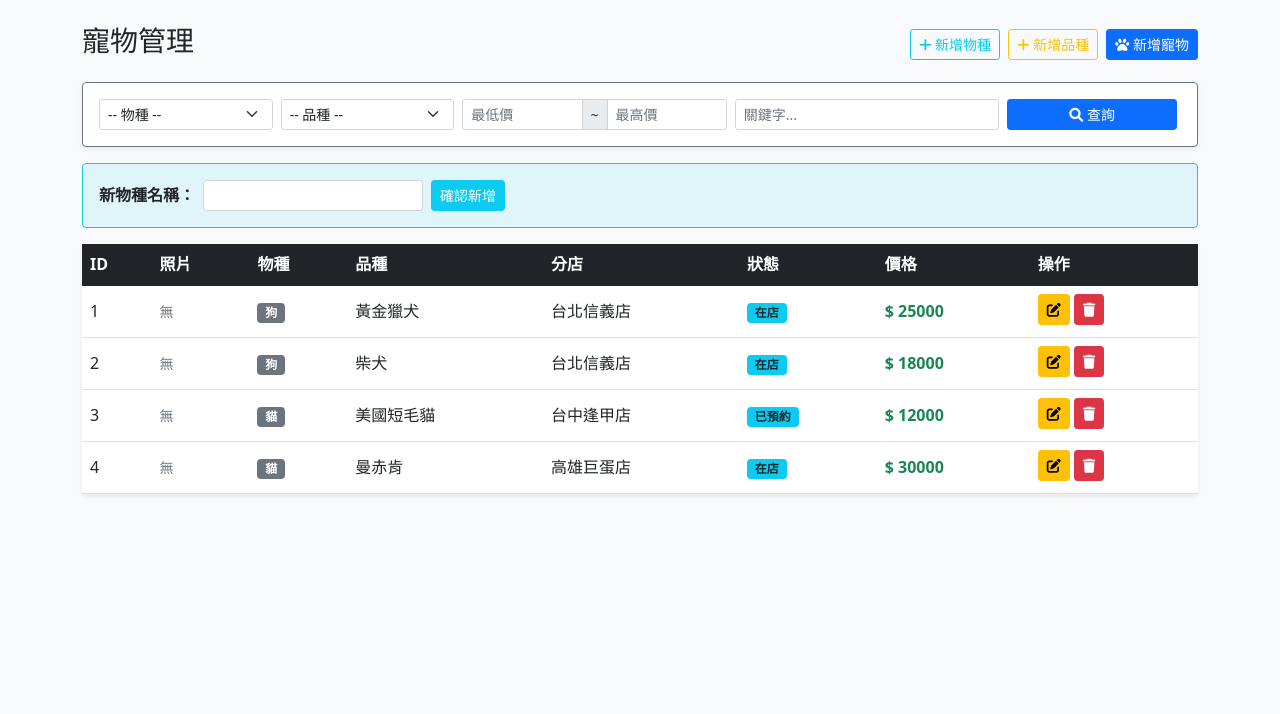
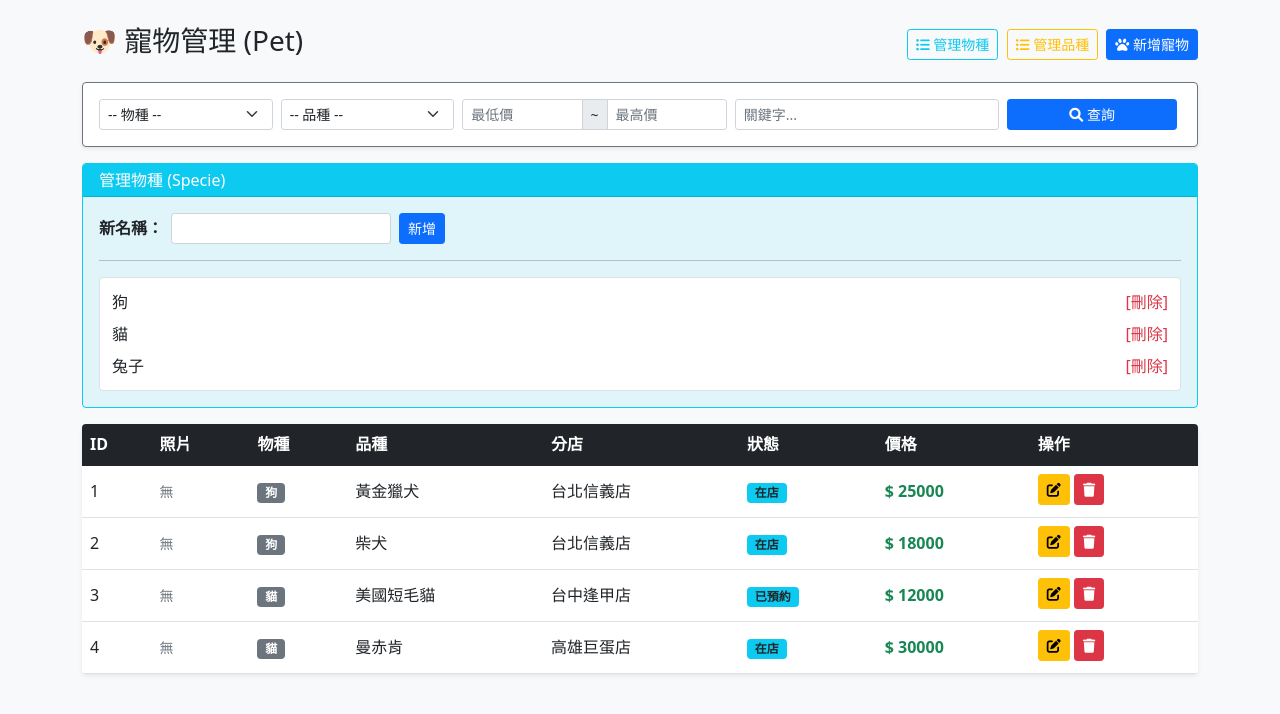
Before and after one commit to Serenetaytay/database_project, a PHP site: page /pet_mngt.php in a window 1280 px wide, after a click on "管理物種". Shown: the part 56-770 px from the top of the page. Run offline with PHP 8.4, Linux system fonts and the light colour scheme; data comes from the database, SQL or seed files in the repository.

Commit message:
Update pet_mngt.php

```diff
--- a/admin/pet_mngt.php
+++ b/admin/pet_mngt.php
@@ -165,6 +165,12 @@ $sql_query .= " ORDER BY PET.petID ASC"; // 升冪
     <title>寵物管理系統</title>
     <link href="https://cdn.jsdelivr.net/npm/bootstrap@5.1.3/dist/css/bootstrap.min.css" rel="stylesheet">
     <link rel="stylesheet" href="https://cdnjs.cloudflare.com/ajax/libs/font-awesome/6.0.0/css/all.min.css">
+    <style>
+        .manage-list {
+            max-height: 200px;
+            overflow-y: auto;
+        }
+    </style>
 </head>
 <body class="bg-light">
 
@@ -173,13 +179,13 @@ $sql_query .= " ORDER BY PET.petID ASC"; // 升冪
     <div class="container mt-4">
 
         <div class="d-flex justify-content-between align-items-center mb-3">
-            <h3>寵物管理</h3>
+            <h3>🐶 寵物管理 (Pet)</h3>
             <div>
                 <button class="btn btn-outline-info btn-sm me-1" type="button" data-bs-toggle="collapse" data-bs-target="#addSpecieBox">
-                    <i class="fas fa-plus"></i> 新增物種
+                    <i class="fas fa-list-ul"></i> 管理物種
                 </button>
                 <button class="btn btn-outline-warning btn-sm me-1" type="button" data-bs-toggle="collapse" data-bs-target="#addBreedBox">
-                    <i class="fas fa-plus"></i> 新增品種
+                    <i class="fas fa-list-ul"></i> 管理品種
                 </button>
                 <button class="btn btn-primary btn-sm" type="button" data-bs-toggle="collapse" data-bs-target="#addPetBox">
                     <i class="fas fa-paw"></i> <?php echo $editData ? '編輯寵物 (展開中)' : '新增寵物'; ?>
@@ -225,7 +231,7 @@ $sql_query .= " ORDER BY PET.petID ASC"; // 升冪
                 </div>
                 <div class="col-md-2 d-flex">
                     <button type="submit" class="btn btn-primary btn-sm w-100 me-1"><i class="fas fa-search"></i> 查詢</button>
-                    <?php if(!empty($searchKeyword) || !empty($filter_sID)): ?>
+                    <?php if(!empty($searchKeyword) || !empty($filter_sID) || !empty($filter_min)): ?>
                         <a href="pet_mngt.php" class="btn btn-outline-secondary btn-sm w-50">清除</a>
                     <?php endif; ?>
                 </div>
@@ -233,33 +239,72 @@ $sql_query .= " ORDER BY PET.petID ASC"; // 升冪
         </form>
 
         <div class="mb-3">
-
             <div class="collapse mb-2" id="addSpecieBox">
-                <div class="card card-body bg-info bg-opacity-10 border-info">
-                    <form method="post" class="row g-2 align-items-center">
-                        <div class="col-auto"><label class="fw-bold">新物種名稱：</label></div>
+                <div class="card bg-info bg-opacity-10 border-info">
+                    <div class="card-header bg-info text-white py-1">管理物種 (Specie)</div>
+                    <div class="card-body">
+                        <form method="post" class="row g-2 align-items-center mb-3">
+                            <div class="col-auto"><label class="fw-bold">新名稱：</label></div>
                             <div class="col-auto"><input type="text" name="sName" class="form-control form-control-sm" required></div>
-                        <div class="col-auto"><button type="submit" name="add_specie" class="btn btn-sm btn-info text-white">確認新增</button></div>
+                            <div class="col-auto"><button type="submit" name="add_specie" class="btn btn-sm btn-primary">新增</button></div>
                         </form>
+                        <hr>
+                        <div class="manage-list bg-white p-2 border rounded">
+                            <table class="table table-sm table-borderless mb-0">
+                                <?php
+                                $all_s = $conn->query("SELECT * FROM SPECIE");
+                                while ($row = $all_s->fetch_assoc()) {
+                                    echo "<tr>
+                                            <td>{$row['sName']}</td>
+                                            <td class='text-end'><a href='?del_specie={$row['sID']}' class='text-danger text-decoration-none' onclick='return confirm(\"確定刪除此物種？\\n(若有相關品種將無法刪除)\")'>[刪除]</a></td>
+                                          </tr>";
+                                }
+                                ?>
+                            </table>
+                        </div>
+                    </div>
                 </div>
             </div>
 
             <div class="collapse mb-2" id="addBreedBox">
-                <div class="card card-body bg-warning bg-opacity-10 border-warning">
-                    <form method="post" class="row g-2 align-items-center">
+                <div class="card bg-warning bg-opacity-10 border-warning">
+                    <div class="card-header bg-warning text-dark py-1">管理品種 (Breed)</div>
+                    <div class="card-body">
+                        <form method="post" class="row g-2 align-items-center mb-3">
                             <div class="col-auto"><label class="fw-bold">所屬物種：</label></div>
                             <div class="col-auto">
                                 <select name="sID" class="form-select form-select-sm" required>
                                     <option value="">請選擇</option>
                                     <?php
-                                $s_res = $conn->query("SELECT * FROM SPECIE");
-                                while($s = $s_res->fetch_assoc()) echo "<option value='{$s['sID']}'>{$s['sName']}</option>";
+                                    // 為了顯示方便，重新撈一次
+                                    $s_res2 = $conn->query("SELECT * FROM SPECIE");
+                                    while($s = $s_res2->fetch_assoc()) echo "<option value='{$s['sID']}'>{$s['sName']}</option>";
                                     ?>
                                 </select>
                             </div>
                             <div class="col-auto"><input type="text" name="bName" class="form-control form-control-sm" placeholder="新品種名" required></div>
-                        <div class="col-auto"><button type="submit" name="add_breed" class="btn btn-sm btn-warning text-dark">確認新增</button></div>
+                            <div class="col-auto"><button type="submit" name="add_breed" class="btn btn-sm btn-primary">新增</button></div>
                         </form>
+                        <hr>
+                        <div class="manage-list bg-white p-2 border rounded">
+                            <table class="table table-sm table-striped mb-0">
+                                <thead><tr><th>物種</th><th>品種</th><th>操作</th></tr></thead>
+                                <tbody>
+                                <?php
+                                // JOIN SPECIE 顯示物種名
+                                $all_b = $conn->query("SELECT BREED.*, SPECIE.sName FROM BREED JOIN SPECIE ON BREED.sID = SPECIE.sID ORDER BY SPECIE.sID");
+                                while ($row = $all_b->fetch_assoc()) {
+                                    echo "<tr>
+                                            <td><span class='badge bg-secondary'>{$row['sName']}</span></td>
+                                            <td>{$row['bName']}</td>
+                                            <td class='text-end'><a href='?del_breed={$row['bID']}' class='text-danger text-decoration-none' onclick='return confirm(\"確定刪除此品種？\\n(若有相關寵物將無法刪除)\")'>[刪除]</a></td>
+                                          </tr>";
+                                }
+                                ?>
+                                </tbody>
+                            </table>
+                        </div>
+                    </div>
                 </div>
             </div>
 
@@ -357,7 +402,7 @@ $sql_query .= " ORDER BY PET.petID ASC"; // 升冪
             </div>
         </div>
 
-        <table class="table table-hover align-middle bg-white shadow-sm">
+        <table class="table table-hover align-middle bg-white shadow-sm rounded overflow-hidden">
             <thead class="table-dark">
                 <tr>
                     <th>ID</th><th>照片</th><th>物種</th><th>品種</th><th>分店</th><th>狀態</th><th>價格</th><th>操作</th>
@@ -366,6 +411,7 @@ $sql_query .= " ORDER BY PET.petID ASC"; // 升冪
             <tbody>
                 <?php
                 $result = $conn->query($sql_query);
+
                 if ($result && $result->num_rows > 0) {
                     while ($row = $result->fetch_assoc()) {
                         $imgHtml = "<span class='text-muted small'>無</span>";
@@ -391,13 +437,15 @@ $sql_query .= " ORDER BY PET.petID ASC"; // 升冪
                                 <td><span class='badge bg-info text-dark'>{$row['status']}</span></td>
                                 <td class='text-success fw-bold'>$ {$row['petprice']}</td>
                                 <td>
-                                    <a href='?edit={$row['petID']}' class='btn btn-warning btn-sm mb-1'><i class='fas fa-edit'></i></a>
-                                    <a href='?del={$row['petID']}' class='btn btn-danger btn-sm mb-1' onclick='return confirm(\"確認刪除？\")'><i class='fas fa-trash'></i></a>
+                                    <a href='?edit={$row['petID']}' class='btn btn-warning btn-sm mb-1' title='編輯'><i class='fas fa-edit'></i></a>
+                                    <a href='?del={$row['petID']}' class='btn btn-danger btn-sm mb-1' onclick='return confirm(\"確認刪除此寵物資料？\")' title='刪除'><i class='fas fa-trash'></i></a>
                                 </td>
                               </tr>";
                     }
                 } else {
-                    echo "<tr><td colspan='8' class='text-center p-5 text-muted'>查無資料</td></tr>";
+                    echo "<tr><td colspan='8' class='text-center p-5 text-muted'>
+                            <i class='fas fa-box-open fa-3x mb-3'></i><br>查無符合條件的資料
+                          </td></tr>";
                 }
                 ?>
             </tbody>
```
Lines whose indentation alone changed are shown as unchanged.
